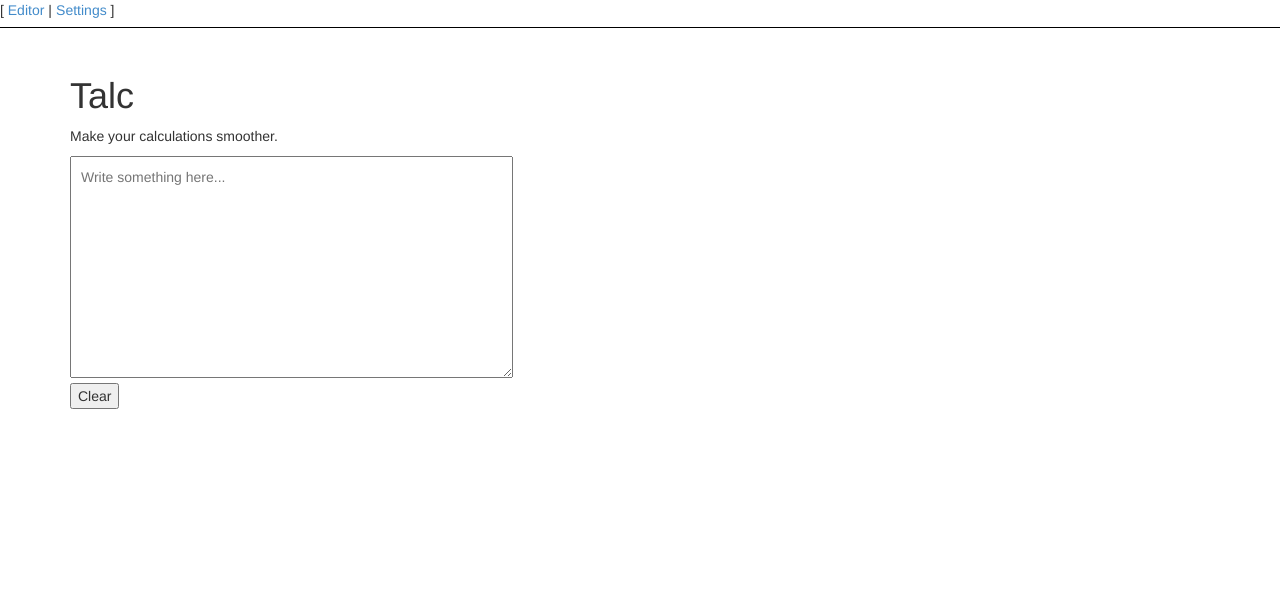
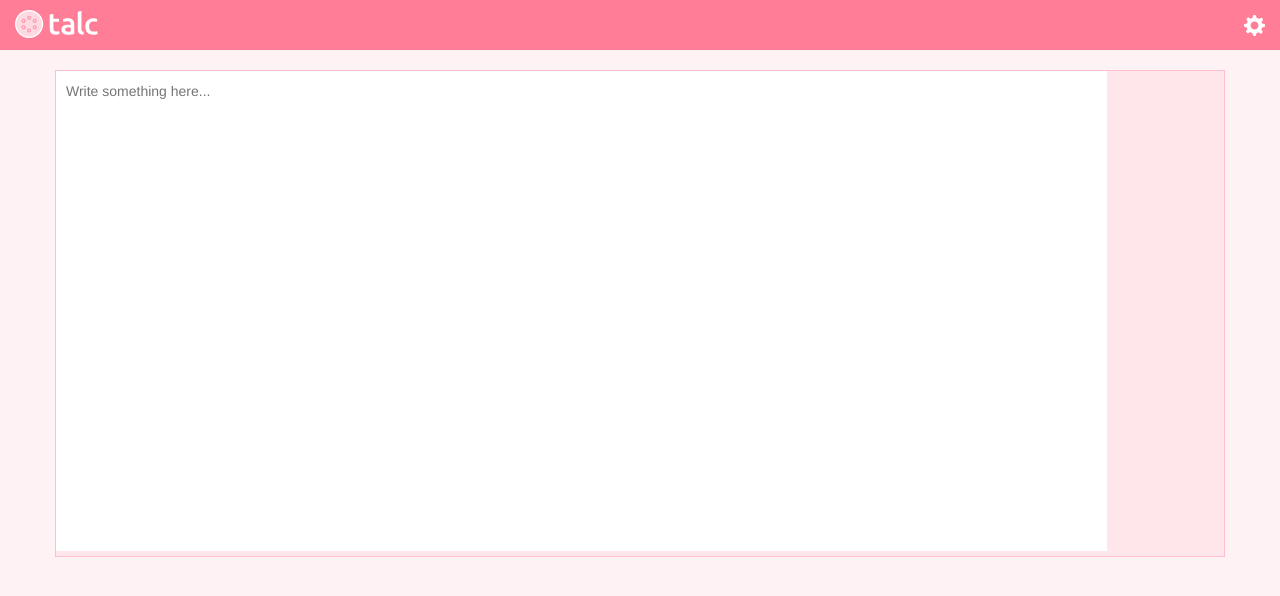
Before and after one commit to yadielar/talc, a website: page app/index.html at #/editor in a window 1280 px wide. Drawn offline with nearby package versions, Linux system fonts and the light colour scheme; some packages are replaced by stand-ins of ours.

Commit message:
Developed a new user interface for the app.

```diff
--- a/app/css/app.css
+++ b/app/css/app.css
@@ -1,47 +1,90 @@
 /* app css stylesheet */
 
-.menu {
+html, body {
+  background-color: #FFF2F5;
+}
+.talc-app .navbar {
+  background-color: #FF7D97;
+  border-color: #FF7D97;
+  margin-bottom: 0;
+}
+.talc-app .navbar-nav {
+  margin: 0 -15px;
+}
+.talc-app .navbar-right {
+  float: right!important;
+}
+.talc-app .navbar-brand,
+.talc-app .navbar-nav .settings {
+  display: inline-block;
+  border: 0;
+  font: 0/0 a;
+  text-shadow: none;
+  color: transparent;
+  background-repeat: no-repeat;
+  padding: 0;
+}
+.talc-app .navbar-brand {
+  background-image: url(../img/talc-logo.svg);
+  width: 83px;
+  height: 28px;
+  margin: 10px 0 !important;
+}
+.talc-app .navbar-nav .settings {
+  background-image: url(../img/settings.svg);
+  width: 21px;
+  height: 21px;
+  margin: 0 15px;
+}
+.talc-view .container {
+  padding-left: 0;
+  padding-right: 0;
+}
+.talc-app .talc-wrapper {
+  position: relative;
+  background-color: #FFE6EB;
+}
+.talc-app #talc-editor {
+  padding: 10px;
+  width: 90%;
+  max-width: 90%;
+  height: 480px;
+  border: none;
+  background-color: white;
+  resize: none;
+}
+.talc-app #talc-editor:focus {
+  box-shadow: none;
+  border: none;
+  outline: none;
+}
+.talc-app #talc-results {
+  position: absolute;
+  top: 0;
+  right: 0;
+  left: 0;
+  bottom: 0;
+  padding: 0;
+  margin: 0;
+}
+.talc-app #talc-results li {
+  position: relative;
   list-style: none;
-  border-bottom: 0.1em solid black;
-  margin-bottom: 2em;
-  padding: 0 0 0.5em;
+  font-weight: bold;
+}
+.talc-app #talc-results li .result-original {
+  width: 90%;
+}
+.talc-app #talc-results li .result-num {
+  position: absolute;
+  top: 0;
+  right: 10px;
+  text-align: right;
 }
 
-.menu:before {
-  content: "[";
+@media (min-width: 768px) {
+  .talc-app .talc-wrapper {
+    margin-top: 20px;
+    border: 1px solid #FFBFCD;
+  }
 }
-
-.menu:after {
-  content: "]";
-}
-
-.menu > li {
-  display: inline;
-}
-
-.menu > li:before {
-  content: "|";
-  padding-right: 0.3em;
-}
-
-.menu > li:nth-child(1):before {
-  content: "";
-  padding: 0;
-}
-
-.talc-container {
-  position: relative;
-  max-width: 365px;
-}
-#talc-editor {
-  padding: 10px;
-}
-#talc-results {
-  list-style: none;
-  position: absolute;
-  top: 10px;
-  right: 40px;
-}
-#talc-results li {
-  font-weight: bold;
-}
--- a/app/index.html
+++ b/app/index.html
@@ -14,23 +14,24 @@
 	<script src="bower_components/html5-boilerplate/js/vendor/modernizr-2.6.2.min.js"></script>
 </head>
 <body>
-	<ul class="menu">
-		<li><a href="#/editor">Editor</a></li>
-		<li><a href="#/settings">Settings</a></li>
-	</ul>
+<div class="talc-app">
+	<nav class="navbar navbar-inverse navbar-static-top" role="navigation">
+		<div class="container-fluid">
+			<a class="navbar-brand" href="#/editor">Talc</a>
+			<ul class="nav navbar-nav navbar-right">
+				<li><a class="settings" href="#/settings">Settings</a></li>
+			</ul><!-- /.navbar -->
+		</div><!-- /.container-fluid -->
+	</nav>
 
-	<header class="container">
-		<h1>Talc</h1>
-		<p>Make your calculations smoother.</p>
-	</header>
-
-<!--[if lt IE 7]>
+	<!--[if lt IE 7]>
     <p class="browsehappy">You are using an <strong>outdated</strong> browser. Please <a href="http://browsehappy.com/">upgrade your browser</a> to improve your experience.</p>
     <![endif]-->
 
-	<div ng-view></div>
+	<div class="talc-view" ng-view></div>
 
 	<!--div>Angular seed app: v<span app-version></span></div-->
+</div>
 
 <!-- In production use:
 <script src="//ajax.googleapis.com/ajax/libs/angularjs/x.x.x/angular.min.js"></script>
--- a/app/js/app.js
+++ b/app/js/app.js
@@ -11,6 +11,6 @@ angular.module('talcApp', [
 ]).
 config(['$routeProvider', function($routeProvider) {
   $routeProvider.when('/editor', {templateUrl: 'partials/editor.html', controller: 'EditorController'});
-  $routeProvider.when('/settings', {templateUrl: 'partials/settings.html', controller: 'MyCtrl2'});
+  $routeProvider.when('/settings', {templateUrl: 'partials/settings.html', controller: 'SettingsController'});
   $routeProvider.otherwise({redirectTo: '/editor'});
 }]);
--- a/app/partials/editor.html
+++ b/app/partials/editor.html
@@ -1,19 +1,21 @@
 <article class="container" ng-controller="EditorController as editorCtrl">
-	<div class="talc-container">
+	<div class="talc-wrapper">
 		<textarea
 			name="talc-sheet"
 			id="talc-editor"
-			rows="10" cols="50"
 			placeholder="Write something here..."
 			ng-model="editorContents"
-			ng-keyup="editorCtrl.parse()"
+			ng-change="editorCtrl.parse()"
+			autofocus
 		>{{editorContents}}
 		</textarea>
-		<div>
+		<!--div>
 			<input type="button" id="clear" value="Clear" ng-click="editorCtrl.clear()"/>
-		</div>
+		</div-->
 		<ul id="talc-results" ng-init="editorCtrl.parse()">
-			<li ng-repeat="result in results">{{result.val}}</li>
+			<li ng-repeat="result in results">
+				<div class="result-original">&nbsp;</div>
+				<div class="result-num">{{result.val}}</span></li>
 		</ul>
 	</div>
 </article>
```
Also changed, not shown: app/img/settings.png (added), app/img/settings.svg (added), app/img/talc-logo.png (added), app/img/talc-logo.svg (added).
